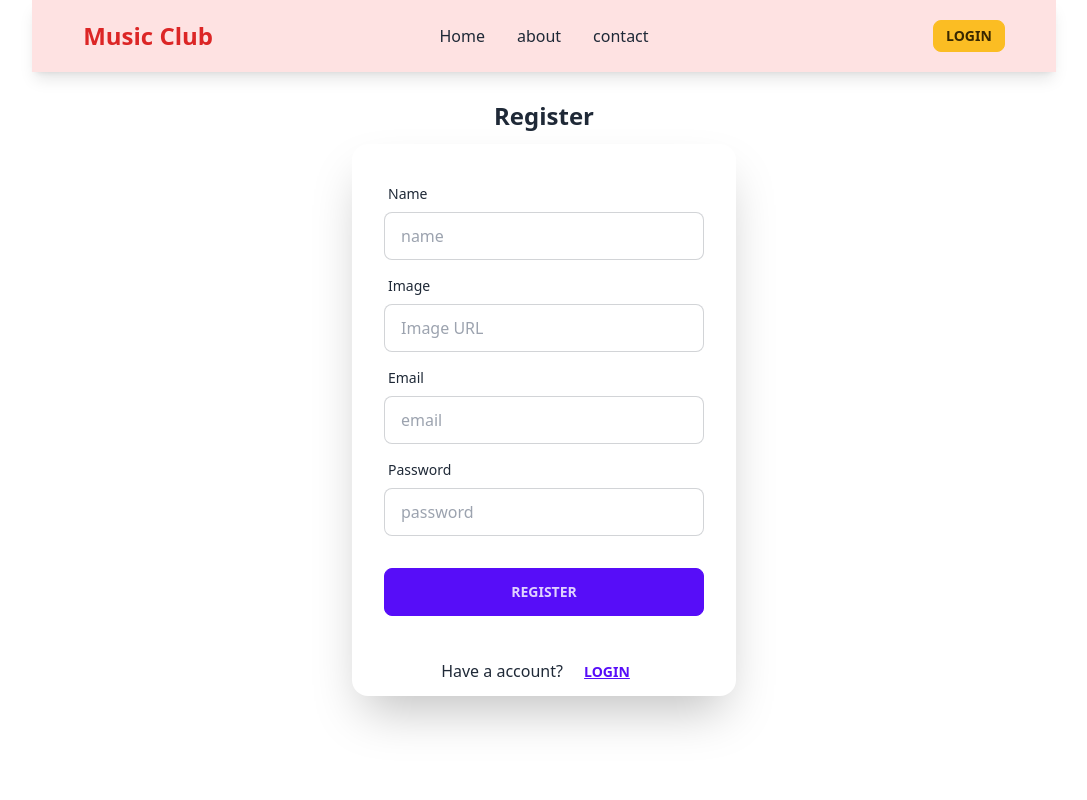
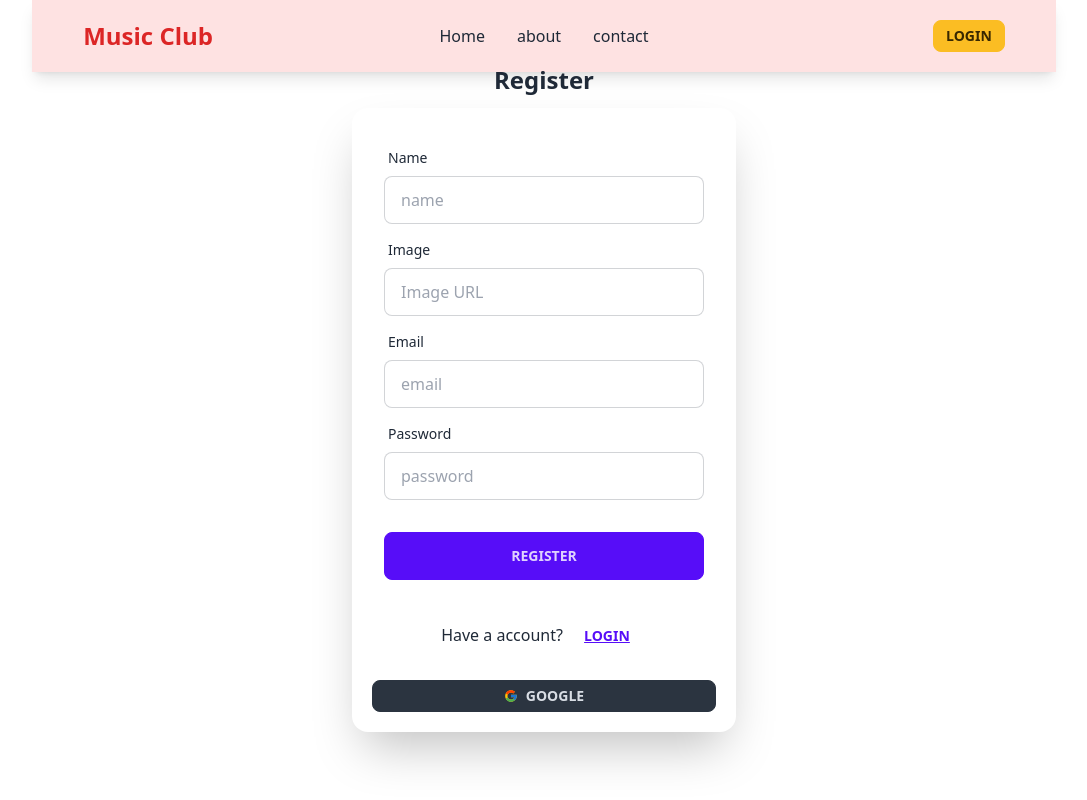
Before and after one commit to Digontha/Music-Club-Website, a React (Vite) app: page /register in a window 1280 px wide. Shown: the whole page, without its empty margins (96-1183 px from the left). Built offline with nearby package versions, Linux system fonts and the light colour scheme; no server answers.

Commit message:
added signwithpopup setup for google auth

```diff
--- a/src/Component/AuthProvider/AuthProvider.jsx
+++ b/src/Component/AuthProvider/AuthProvider.jsx
@@ -1,5 +1,5 @@
 import { createContext, useEffect, useState } from "react";
-import { getAuth, createUserWithEmailAndPassword, signInWithEmailAndPassword, onAuthStateChanged, signOut } from "firebase/auth";
+import { getAuth, createUserWithEmailAndPassword, signInWithEmailAndPassword, onAuthStateChanged, signOut, GoogleAuthProvider, signInWithPopup } from "firebase/auth";
 import app from "../Firebase/firebase.config";
 
 export const AuthContext = createContext()
@@ -33,14 +33,19 @@ const AuthProvider = ({children}) => {
         setLoading(true)
         return signOut(auth)
     }
-
+    const googleProvider =new GoogleAuthProvider()
+    const googleLogin =()=>{
+         return signInWithPopup(auth,googleProvider)
+    }
 
      const authInfo = {
           createUser,
           signInUser,
           user,
           logOut,
-          loading
+          loading,
+          googleLogin
+
      }
 
     return (
--- a/src/Component/Login/Login.jsx
+++ b/src/Component/Login/Login.jsx
@@ -1,14 +1,14 @@
 import { useContext } from "react";
 import { Link, useLocation, useNavigate } from "react-router-dom";
 import { AuthContext } from "../AuthProvider/AuthProvider";
-
+import { FcGoogle } from "react-icons/fc";
 import swal from "sweetalert";
 
 
 
 const Login = () => {
 
-  const {signInUser,user} = useContext(AuthContext)
+  const {signInUser,user,googleLogin} = useContext(AuthContext)
   console.log(user);
 
   const location = useLocation()
@@ -40,7 +40,15 @@ const Login = () => {
 
 
   }
+  const handleGoogle=()=>{
+    googleLogin()
+    .then(()=>{
 
+    })
+    .catch(()=>{
+
+    })
+  }
 
     return (
      <>
@@ -66,6 +74,9 @@ const Login = () => {
               </div>
             </form>
             <Link className="text-center" to="/register"><p>Haven't any account? <span className="font-bold btn btn-link">register</span></p></Link>
+            <div className="p-5">
+            <button onClick={handleGoogle} className="btn btn-sm btn-neutral w-full"><FcGoogle></FcGoogle> Google</button>
+            </div>
           </div>
         </div>
 
--- a/src/Component/Register/Register.jsx
+++ b/src/Component/Register/Register.jsx
@@ -1,13 +1,13 @@
 import { useContext } from "react";
 import { Link } from "react-router-dom";
 import { AuthContext } from "../AuthProvider/AuthProvider";
-
+import {FcGoogle} from 'react-icons/fc';
 import { updateProfile } from "firebase/auth";
 import swal from "sweetalert";
 
 const Register = () => {
 
-  const {createUser} = useContext(AuthContext)
+  const {createUser,googleLogin} = useContext(AuthContext)
 
   const handleRegister = (e) =>{
 
@@ -42,7 +42,15 @@ const Register = () => {
 
 
   }
-
+  const handleGoogle=()=>{
+    googleLogin()
+    .then(res=>{
+      console.log(res.user);
+    })
+    .catch(error=>{
+      console.log(error);
+    })
+  }
 
     return (
       <>
@@ -81,7 +89,11 @@ const Register = () => {
               </div>
             </form>
             <Link className="text-center" to="/login"><p>Have a account? <span className="font-bold btn btn-link">login</span></p></Link>
+            <div className="p-5">
+            <button onClick={handleGoogle} className="btn btn-sm btn-neutral w-full"><FcGoogle></FcGoogle> Google</button>
+            </div>
           </div>
+
         </div>
         </div>
 
```
